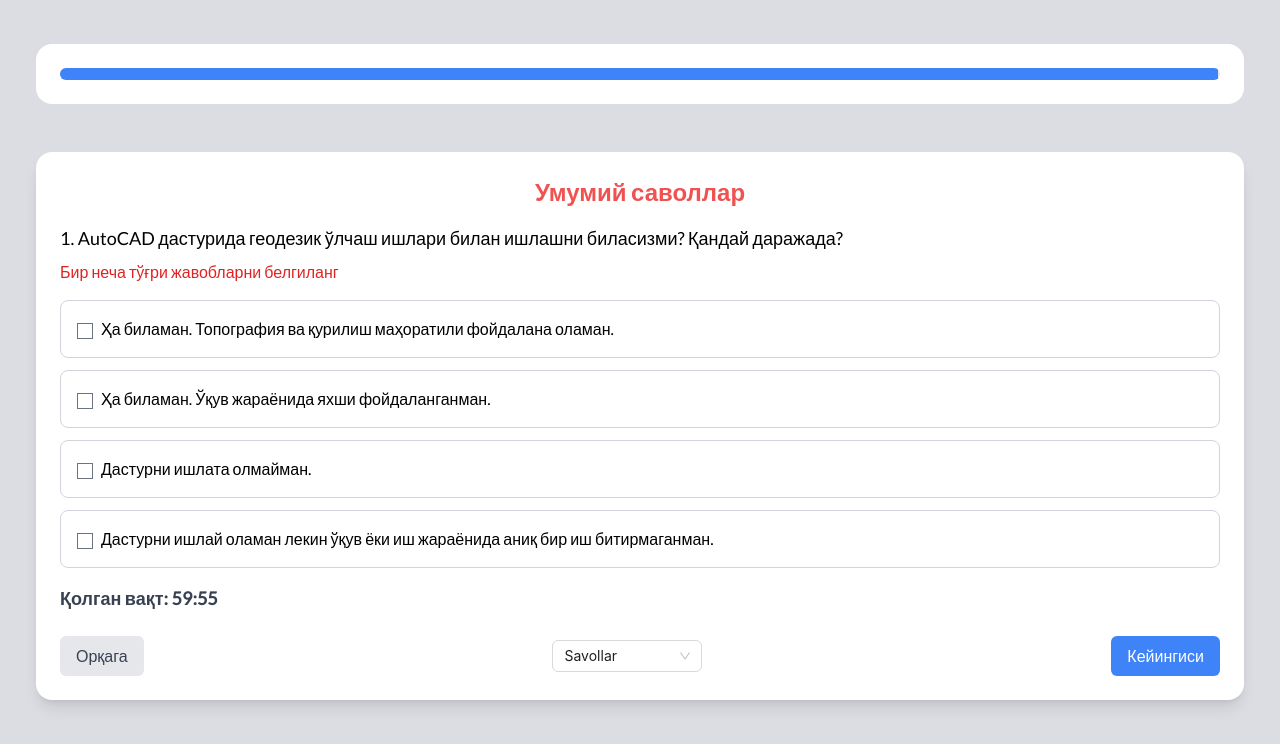
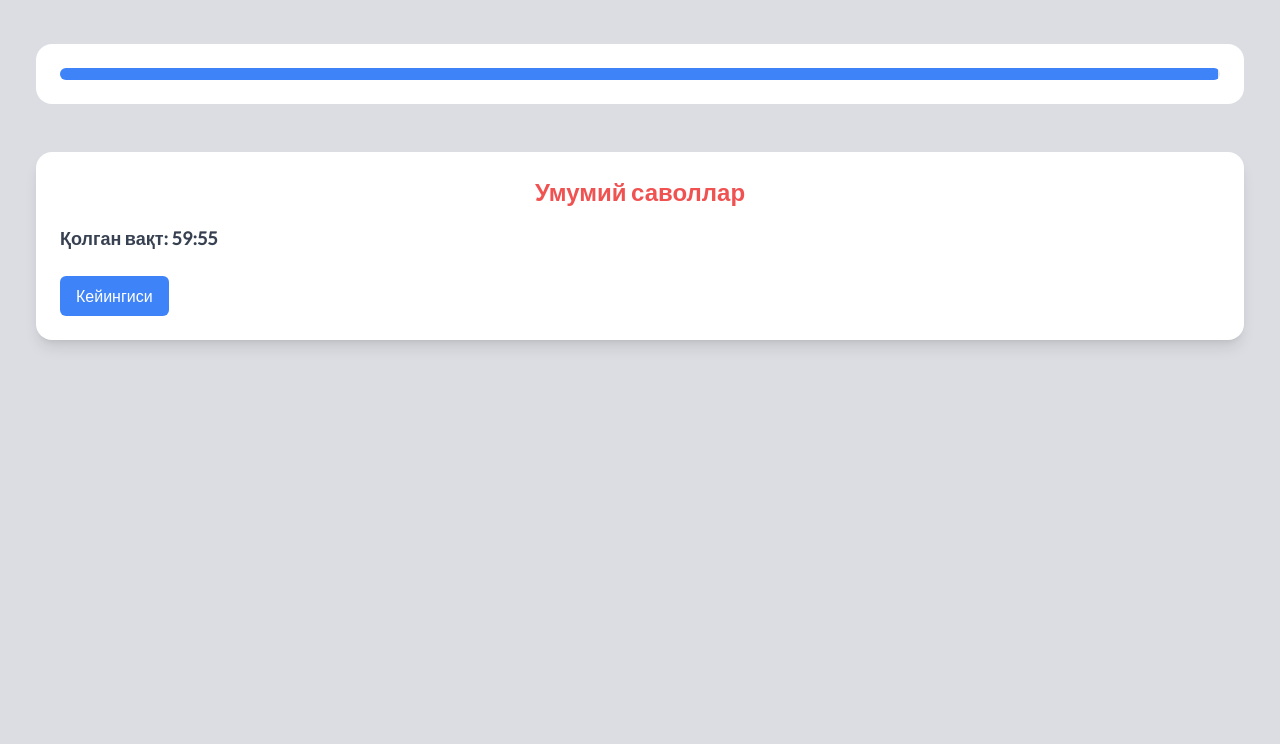
Before and after one commit to jasurhaydarovcode/GEADEZIST, a React (Vite) app: page /client/quiz/1 in a window 1280 px wide. Shown: the top 744 px of the page. Built offline with nearby package versions, Linux system fonts and the light colour scheme; sample sign-in values are in the browser's storage.

Commit message:
i will complete test part after Alisher aka helped me

```diff
--- a/src/helpers/types/clientQuizType.ts
+++ b/src/helpers/types/clientQuizType.ts
@@ -10,6 +10,7 @@ export interface ClientQuizType {
     "id": number,
     "name": string,
     "categoryName": string,
+    "duration": number,
     "categoryId": number,
     "finiteError": number,
     "type": string,
--- a/src/pages/Client/ClientQuiz.tsx
+++ b/src/pages/Client/ClientQuiz.tsx
@@ -1,4 +1,4 @@
-import React, { useEffect, useState, useCallback } from 'react';
+import React, { useEffect, useState, useCallback, ChangeEvent } from 'react';
 import { useNavigate } from 'react-router-dom';
 import { Select } from 'antd';
 import { config } from '@/helpers/functions/token';
@@ -16,14 +16,8 @@ interface AxiosError extends Error {
 }
 
 const QuestionPage: React.FC = () => {
-  const [selectedAnswers, setSelectedAnswers] = useState<number[]>([]);
   const [remainingTime, setRemainingTime] = useState(TOTAL_TIME); // In seconds
 
-  const { Option } = Select;
-
-  const handleChange = (value: string) => {
-    console.log(`Selected: ${value}`);
-  };
 
   const checkRoleClient = useCallback(() => {
     const role = localStorage.getItem('role');
@@ -45,7 +39,7 @@ const QuestionPage: React.FC = () => {
 
   useEffect(() => {
     // Retrieve saved time from localStorage if available
-    const savedTime = localStorage.getItem(STORAGE_KEY);
+    const savedTime = sessionStorage.getItem(STORAGE_KEY);
     if (savedTime) {
       setRemainingTime(parseInt(savedTime, 10));
     }
@@ -53,17 +47,13 @@ const QuestionPage: React.FC = () => {
 
   const navigate = useNavigate();
 
-  const handleBack = () => {
-    navigate(-1); // Goes to the previous page in the history stack
-  };
-
   useEffect(() => {
     // Timer logic: decrement remaining time every second
     const interval = setInterval(() => {
       setRemainingTime((prevTime) => {
         if (prevTime > 0) {
           const newTime = prevTime - 1;
-          localStorage.setItem(STORAGE_KEY, newTime.toString()); // Save the new remaining time
+          sessionStorage.setItem(STORAGE_KEY, newTime.toString()); // Save the new remaining time
           return newTime;
         }
         return 0; // Timer reaches zero
@@ -83,22 +73,14 @@ const QuestionPage: React.FC = () => {
     return `${String(minutes).padStart(2, '0')}:${String(seconds).padStart(2, '0')}`;
   };
 
-  const toggleAnswer = (index: number) => {
-    if (selectedAnswers.includes(index)) {
-      setSelectedAnswers(selectedAnswers.filter((answer) => answer !== index));
-    } else {
-      setSelectedAnswers([...selectedAnswers, index]);
-    }
-  };
+
+  // useStates
+
 
 
 
   // useQuery to fetch data from server
 
-  const fetchQuestion = async (questionId: number) => {
-    const response = await axios.get(`${baseUrl}quiz/start/${questionId}`); // Replace with your actual API
-    return response.data;
-  };
 
 
   return (
@@ -118,34 +100,7 @@ const QuestionPage: React.FC = () => {
           </h2>
         </div>
         <div className="mt-4">
-          <p className="text-lg font-medium">
-            1. AutoCAD дастурида геодезик ўлчаш ишлари билан ишлашни биласизми?
-            Қандай даражада?
-          </p>
-          <p className="text-red-600 mt-2">
-            Бир неча тўғри жавобларни белгиланг
-          </p>
 
-          <div className="mt-4 space-y-3">
-            {answers.map((answer, index) => (
-              <label
-                key={index}
-                className={`block p-4 border rounded-lg cursor-pointer ${selectedAnswers.includes(index)
-                  ? 'bg-blue-100 border-blue-500'
-                  : 'border-gray-300'
-                  }`}
-                onClick={() => toggleAnswer(index)}
-              >
-                <input
-                  type="checkbox"
-                  className="mr-2"
-                  checked={selectedAnswers.includes(index)}
-                  readOnly
-                />
-                {answer}
-              </label>
-            ))}
-          </div>
 
           {/* Progress Bar */}
 
@@ -156,23 +111,6 @@ const QuestionPage: React.FC = () => {
 
           {/* Navigation Buttons */}
           <div className="mt-6 flex justify-between items-center">
-            <button
-              onClick={handleBack}
-              className="px-4 py-2 bg-gray-200 text-gray-700 rounded-md"
-            >
-              Орқага
-            </button>
-            <Select
-              defaultValue="Savollar"
-              style={{ width: 150 }}
-              onChange={handleChange}
-            >
-              {number.map((item: number) => (
-                <Option classname="p-3" key={item}>
-                  {item}/{number.length}
-                </Option>
-              ))}
-            </Select>
             <button className="px-4 py-2 bg-blue-500 text-white rounded-md">
               Кейингиси
             </button>
@@ -191,9 +129,4 @@ const answers = [
   'Дастурни ишлай оламан лекин ўқув ёки иш жараёнида аниқ бир иш битирмаганман.',
 ];
 
-const number = [
-  1, 2, 3, 4, 5, 6, 7, 8, 9, 10, 11, 12, 13, 14, 15, 16, 17, 18, 19, 20, 21, 22,
-  23, 24, 25, 26, 27, 28, 29, 30,
-];
-
 export default QuestionPage;
```
